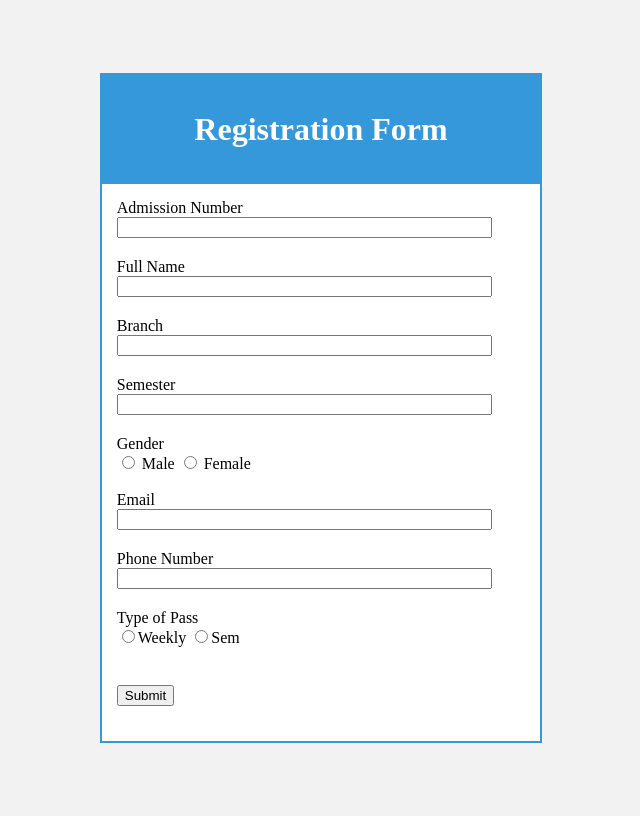
After one commit to AlwinMathew2003/college_bus_management_system, a CodeIgniter app: page /college_bus_management_system/welcome/form in a window 1280 px wide. The commit adds this page. Shown: the whole page, without its empty margins (319-959 px from the left). Run offline with CodeIgniter, Linux system fonts and the light colour scheme.

Commit message:
editing commit

```diff
--- a/application/config/config.php
+++ b/application/config/config.php
@@ -23,7 +23,7 @@ defined('BASEPATH') OR exit('No direct script access allowed');
 | a PHP script and you can easily do that on your own.
 |
 */
-$config['base_url'] = 'http://localhost/College_bus_management/';
+$config['base_url'] = 'http://localhost:8081/college_bus_management_system/';
 
 /*
 |--------------------------------------------------------------------------
--- a/application/controllers/Welcome.php
+++ b/application/controllers/Welcome.php
@@ -18,8 +18,34 @@ class Welcome extends CI_Controller {
 	 * map to /index.php/welcome/<method_name>
 	 * @see https://codeigniter.com/userguide3/general/urls.html
 	 */
-	public function index()
-	{
-		$this->load->view('dashboard/admin');
-	}
+
+		public function index()
+		{
+			$this->load->view('Auth/login');
+		}
+		public function admin()
+		{
+			$this->load->view('dashboard/admin');
+		}
+		public function form()
+		{
+			$this->load->view('Form/form');
+		}
+		public function insert()
+		{
+			$data= [
+				'admno'=> $this->input->post('admno'),
+				'name' => $this->input->post('name'),
+				'branch' => $this->input->post('branch'),
+				'sem' => $this->input->post('sem'),
+				'gender' => $this->input->post('gender'),
+				'email' => $this->input->post('email'),
+				'phno' => $this->input->post('number'),
+			];
+
+
+		$this->load->model('Welcome_model');
+		$this->Welcome_model->insert_welcome_model($data);
+		}
+
 }
--- /dev/null
+++ b/application/views/Form/form.php
@@ -0,0 +1,118 @@
+<!DOCTYPE html>
+<html lang="en">
+  <head>
+    <style>
+      body {
+        background-color: #f2f2f2; /* Set the background color */
+        display: flex;
+        justify-content: center;
+        align-items: center;
+        height: 100vh; /* Center vertically and fill the viewport height */
+      }
+      .container {
+        width: 35%; /* Reduce the width of the container */
+      }
+      .panel {
+        border: 2px solid #3498db; /* Add a border */
+        background-color: #ffffff; /* Set the background color */
+      }
+      .panel-heading {
+        background-color: #3498db; /* Set the heading background color */
+        color: #ffffff; /* Set the heading text color */
+        text-align: center; /* Center align the heading text */
+        padding: 15px; /* Add some padding to the heading */
+      }
+      .form-group {
+        margin-bottom: 20px; /* Add some spacing between form groups */
+      }
+      .form-control {
+        width: 90%; /* Make the text fields fit the form width */
+      }
+      .btn-primary {
+        background-color: #3498db; /* Set the button background color */
+        border-color: #3498db; /* Set the button border color */
+      }
+      .btn-primary:hover {
+        background-color: #2980b9; /* Change button color on hover */
+        border-color: #2980b9;
+      }
+      .padding{
+        padding: 15px;
+      }
+
+    </style>
+    <meta charset="UTF-8">
+    <meta http-equiv="X-UA-Compatible" content="IE=edge">
+    <meta name="viewport" content="width=device-width, initial-scale=1.0">
+    <title>Profile Details</title>
+    <!-- <link rel="stylesheet" type="<?php echo base_url('text/css')?>" href="assets\css\bootstrap.css" /> -->
+  </head>
+  <body>
+    <div class="container">
+      <div class="row">
+        <div class="panel panel-primary">
+          <div class="panel-heading">
+            <h1>Registration Form</h1>
+          </div>
+          <div class="panel-body">
+            <form action=<?php echo base_url('welcome/admin')?> method = 'post'>
+                <div class="padding">
+              <div class="form-group">
+                <label for="number">Admission Number</label><br>
+                <input type="text" class="form-control" id="admno" name="admno"/>
+              </div>
+              <div class="form-group">
+                <label for="firstName">Full Name</label><br>
+                <input type="text" class="form-control" id="name" name="name"/>
+              </div>
+              <div class="form-group">
+                <label for="firstName">Branch</label><br>
+                <input type="text" class="form-control" id="branch" name="branch"/>
+              </div>
+              <div class="form-group">
+                <label for="firstName">Semester</label><br>
+                <input type="text" class="form-control" id="sem" name="sem" />
+              </div>
+              <div class="form-group">
+
+                <label for="gender">Gender</label><br>
+                <div class="padding1">
+                  <label for="male" class="radio-inline" >
+                    <input  type="radio" name="gender" value="m" id="male" />
+                    Male</label >
+                  <label for="female" class="radio-inline">
+                    <input type="radio" name="gender" value="f" id="female"/> Female</label ><br>
+
+              </div><br>
+              <div class="form-group">
+                <label for="email">Email</label><br>
+                <input type="email" class="form-control" id="email" name="email"/>
+              </div>
+              <div class="form-group">
+                <label for="number">Phone Number</label><br>
+                <input type="number" class="form-control" id="number" name="number"/>
+              </div>
+              <div class="form-group">
+                <label for="type">Type of Pass</label><br>
+                <div>
+                  <label for="type" class="radio-inline"
+                    ><input
+                      type="radio"
+                      name="type"
+                      value="w"
+                      id="weekly"
+                    />Weekly</label>
+                  <label for="type" class="radio-inline">
+                    <input type="radio" name="type" value="s" id="sem"/>Sem</label ><br>
+                </div>
+              </div>
+              <br>
+              <input type="submit" value="Submit"/>
+    </div>
+            </form>
+          </div>
+        </div>
+      </div>
+    </div>
+  </body>
+</html>
```
Also changed, not shown: application/views/Auth/login.php (+155 -21 lines), application/views/Import/import.php (+4 -4 lines), application/views/dashboard/admin.php (+16 -16 lines), application/views/Auth/register.php (deleted).
